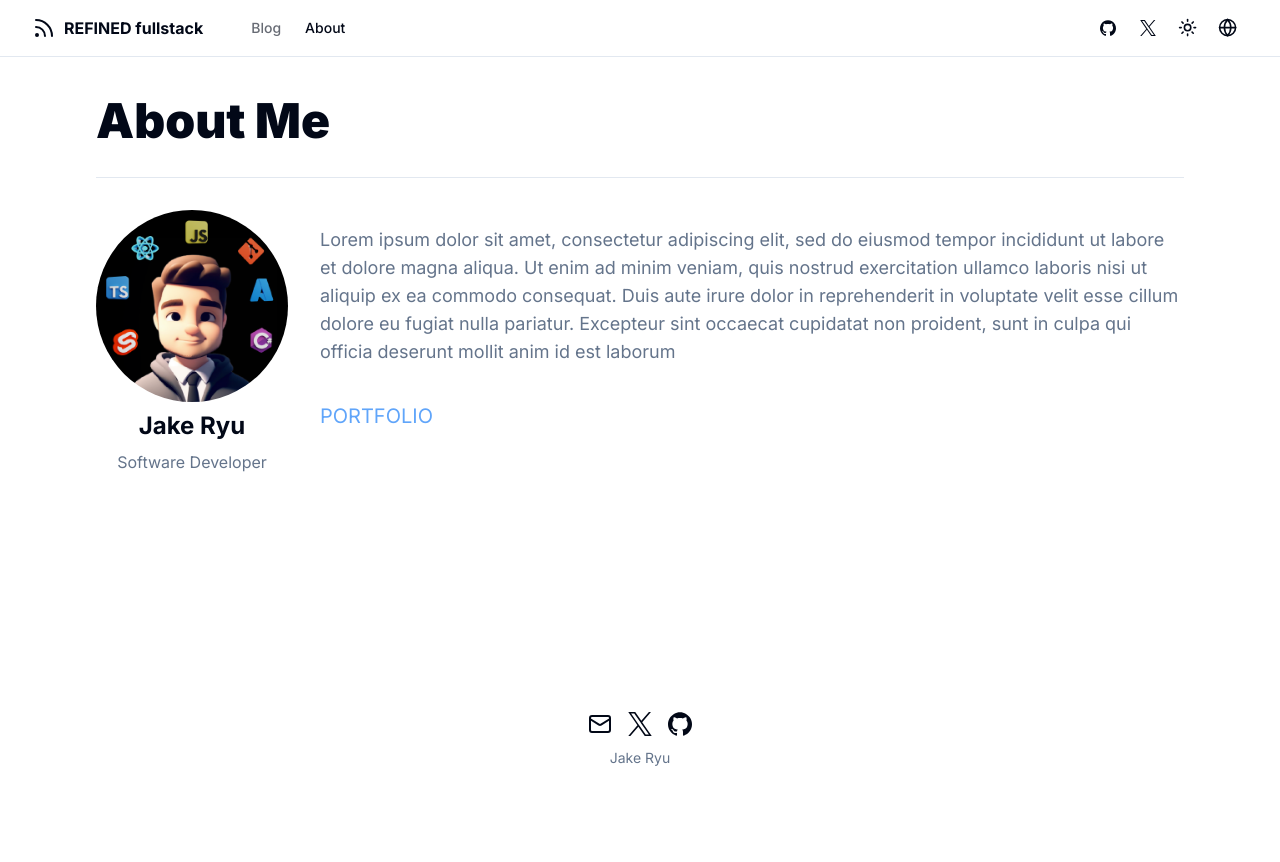
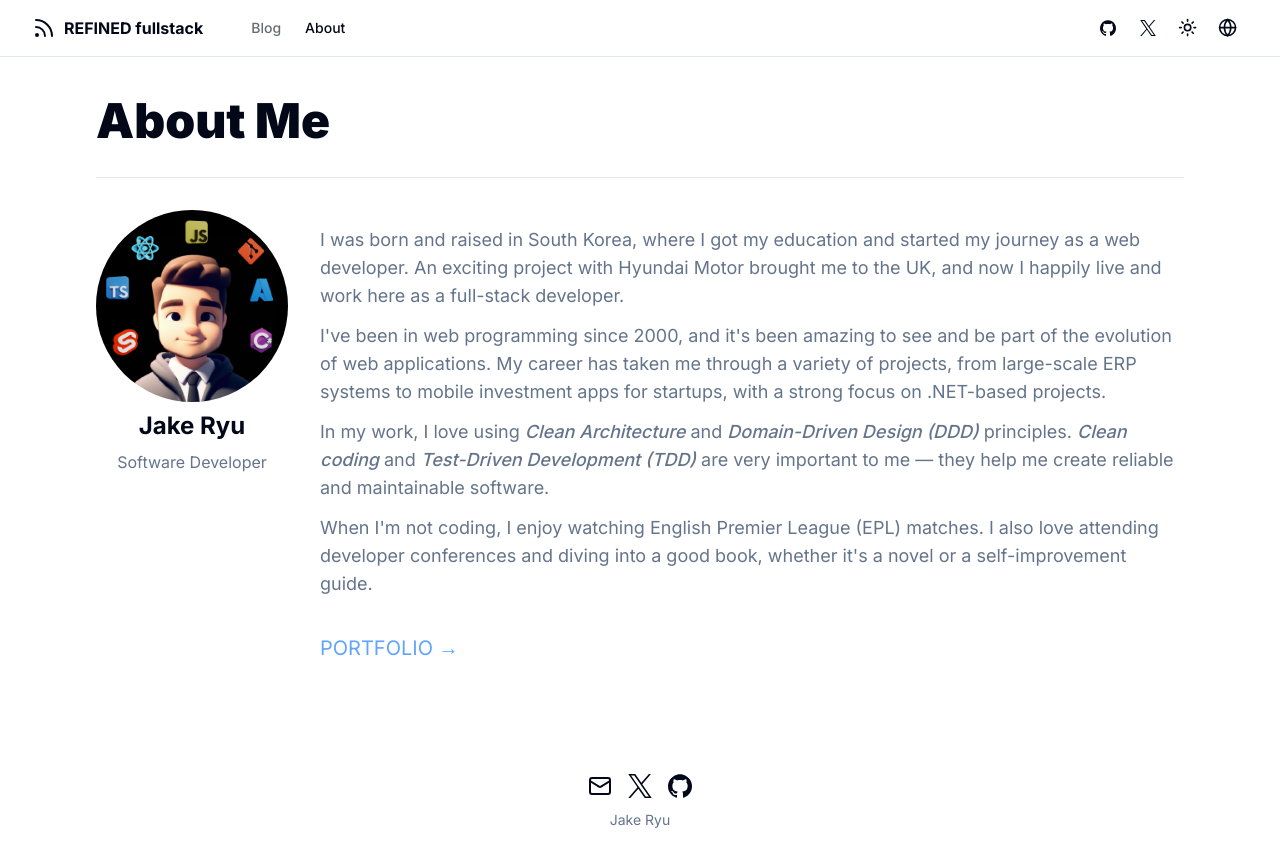
Before and after one commit to JakeRyu/velite-blog, a Next.js app: page /about in a window 1280 px wide. Before the commit the page ends 800 px from the top, so only its background shows below. Built offline with nearby package versions, Linux system fonts and the light colour scheme; no server answers.

Commit message:
Update About page

```diff
--- a/app/about/page.tsx
+++ b/app/about/page.tsx
@@ -33,18 +33,45 @@ export default async function AboutPage() {
           </p>
         </div>
         <div className="text-muted-foreground text-lg py-4">
-          <p>
-            Lorem ipsum dolor sit amet, consectetur adipiscing elit, sed do
-            eiusmod tempor incididunt ut labore et dolore magna aliqua. Ut enim
-            ad minim veniam, quis nostrud exercitation ullamco laboris nisi ut
-            aliquip ex ea commodo consequat. Duis aute irure dolor in
-            reprehenderit in voluptate velit esse cillum dolore eu fugiat nulla
-            pariatur. Excepteur sint occaecat cupidatat non proident, sunt in
-            culpa qui officia deserunt mollit anim id est laborum
+          <p className="mb-3">
+            I was born and raised in South Korea, where I got my education and
+            started my journey as a web developer. An exciting project with
+            Hyundai Motor brought me to the UK, and now I happily live and work
+            here as a full-stack developer.
+          </p>
+
+          <p className="mb-3">
+            I&apos;ve been in web programming since 2000, and it&apos;s been
+            amazing to see and be part of the evolution of web applications. My
+            career has taken me through a variety of projects, from large-scale
+            ERP systems to mobile investment apps for startups, with a strong
+            focus on .NET-based projects.
+          </p>
+
+          <p className="mb-3">
+            In my work, I love using{" "}
+            <span className="italic font-medium">Clean Architecture</span> and{" "}
+            <span className="italic font-medium">
+              Domain-Driven Design (DDD)
+            </span>{" "}
+            principles. <span className="italic font-medium">Clean coding</span>{" "}
+            and{" "}
+            <span className="italic font-medium">
+              Test-Driven Development (TDD)
+            </span>{" "}
+            are very important to me — they help me create reliable and
+            maintainable software.
+          </p>
+
+          <p className="mb-3">
+            When I&apos;m not coding, I enjoy watching English Premier League
+            (EPL) matches. I also love attending developer conferences and
+            diving into a good book, whether it&apos;s a novel or a
+            self-improvement guide.
           </p>
           <p className="text-xl mt-9 text-blue-400">
             <Link href="https://portfolio.jakeryu.com" target="_blank">
-              PORTFOLIO
+              PORTFOLIO →
             </Link>
           </p>
         </div>
```
